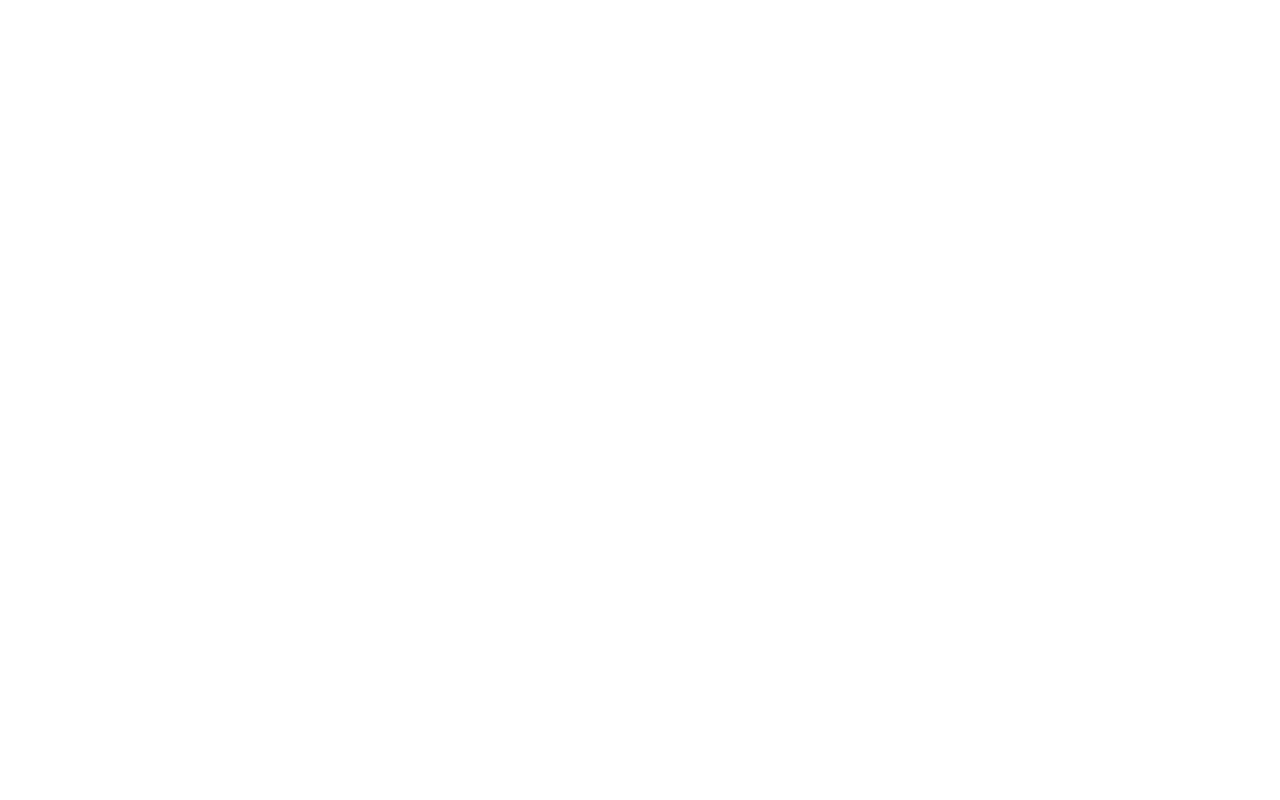
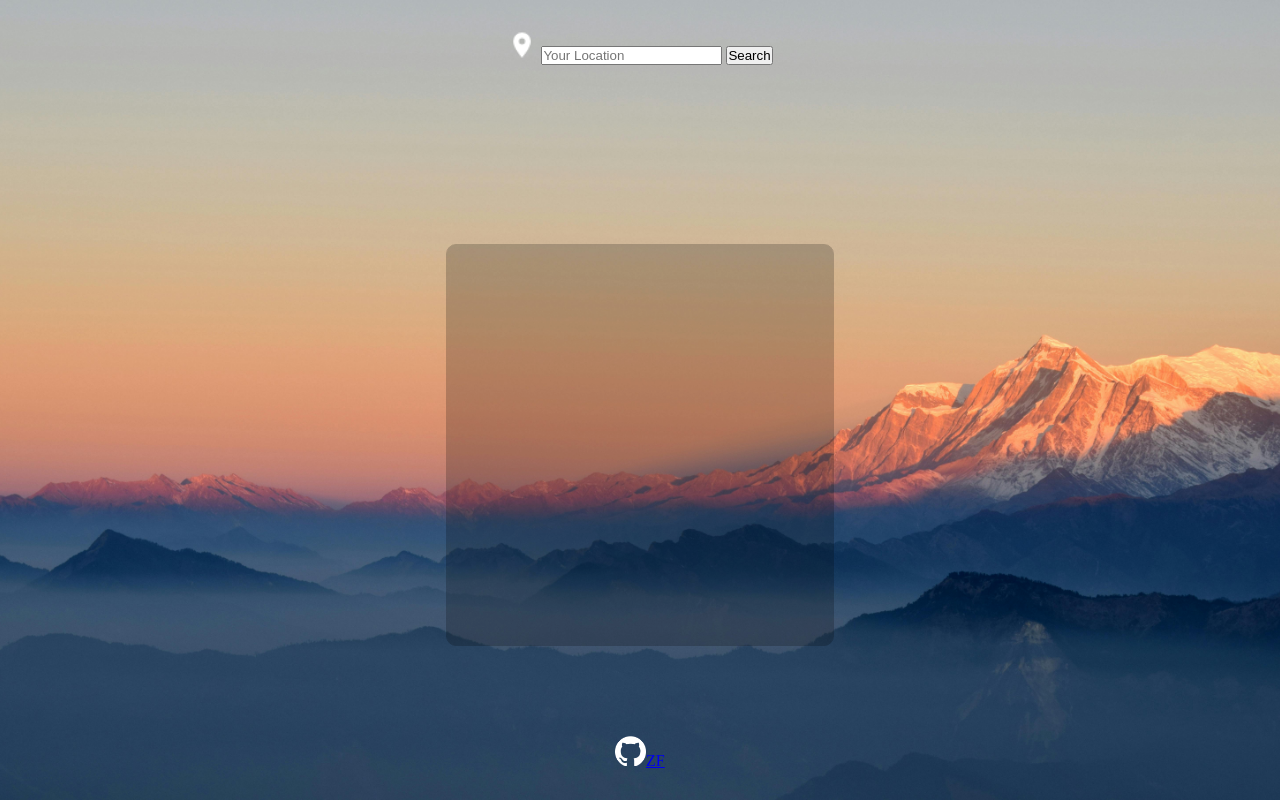
Before and after one commit to woonzf/odin-weather-app, a website built with webpack: page dist/index.html in a window 1280 px wide. Built offline with nearby package versions, Linux system fonts and the light colour scheme; no server answers.

Commit message:
Add basic layout

```diff
--- a/src/index.js
+++ b/src/index.js
@@ -1 +1,54 @@
 import './style.css';
+import locationIcon from './images/map-marker-custom.png';
+import gitHubIcon from './images/github-mark-white.png';
+
+const page = (() => {
+    let data = null;
+
+    function init() {
+        document.title = "Weather App";
+        _initSearch();
+        _initFooter();
+        _getWeatherAPI();
+    }
+
+    function _getWeatherAPI() {
+        fetch ("https://api.weatherapi.com/v1/forecast.json?key=762bb06944f34a6082b34316241001&days=3&q=malaysia", {mode: 'cors'})
+            .then(function(response) {
+                return response.json();
+            })
+            .then(function(response) {
+                console.log(response)
+                data = response;
+                _initForecast();
+            });
+    }
+
+    function _initForecast() {
+        const div = document.querySelector("#forecast");
+
+        for (const day of data.forecast.forecastday) {
+            const box = document.createElement("div");
+            box.classList.add("box-forecast");
+            box.classList.add("bg-info");
+            div.append(box);
+        }
+    }
+
+    function _initSearch() {
+        const icon = document.querySelector("#icon-location");
+        icon.src = locationIcon;
+    }
+
+    function _initFooter() {
+        const anchor = document.querySelector("#footer a");
+        anchor.href = "https://github.com/woonzf";
+
+        const image = document.querySelector("#icon-github");
+        image.src = gitHubIcon;
+    }
+
+    return { init }
+})()
+
+page.init();
--- a/src/style.css
+++ b/src/style.css
@@ -0,0 +1,51 @@
+* {
+    margin: 0;
+    padding: 0;
+}
+
+body {
+    box-sizing: border-box;
+    height: 100vh;
+    padding: 30px 0 30px 0;
+    display: flex;
+    flex-direction: column;
+    justify-content: space-between;
+    align-items: center;
+    background-image: url("./images/pexels-prakash-aryal-38326.jpg");
+    /* Photo by Prakash Aryal: https://www.pexels.com/photo/black-mountain-38326/ */
+    background-size: cover;
+    background-position: center;
+}
+
+.bg-info {
+    background-color: black;
+    opacity: 20%;
+}
+
+#forecast {
+    display: flex;
+    flex-direction: row;
+    gap: 1vw;
+}
+
+.box-forecast {
+    height: 17vh;
+    width: 15vh;
+
+    border: 1px solid black;
+    border-radius: 10px;
+}
+
+.card-info {
+    height: 50vh;
+    width: calc(3*15vh + 2*1vw);
+
+    border: 1px solid black;
+    border-radius: 10px;
+}
+
+/* Image */
+#icon-location,
+#icon-github {
+    height: 30px;
+}
```
Also changed, not shown: dist/16d76c3b3c3f0cf06f57.jpg (added), dist/6fb5ffa54641d71852ba.png (added), dist/925aa8e685ab0217bb34.png (added), dist/bundle.js, dist/index.html, src/images/github-mark-white.png (added), src/images/map-marker-custom.png (added), src/images/pexels-prakash-aryal-38326.jpg (added).
